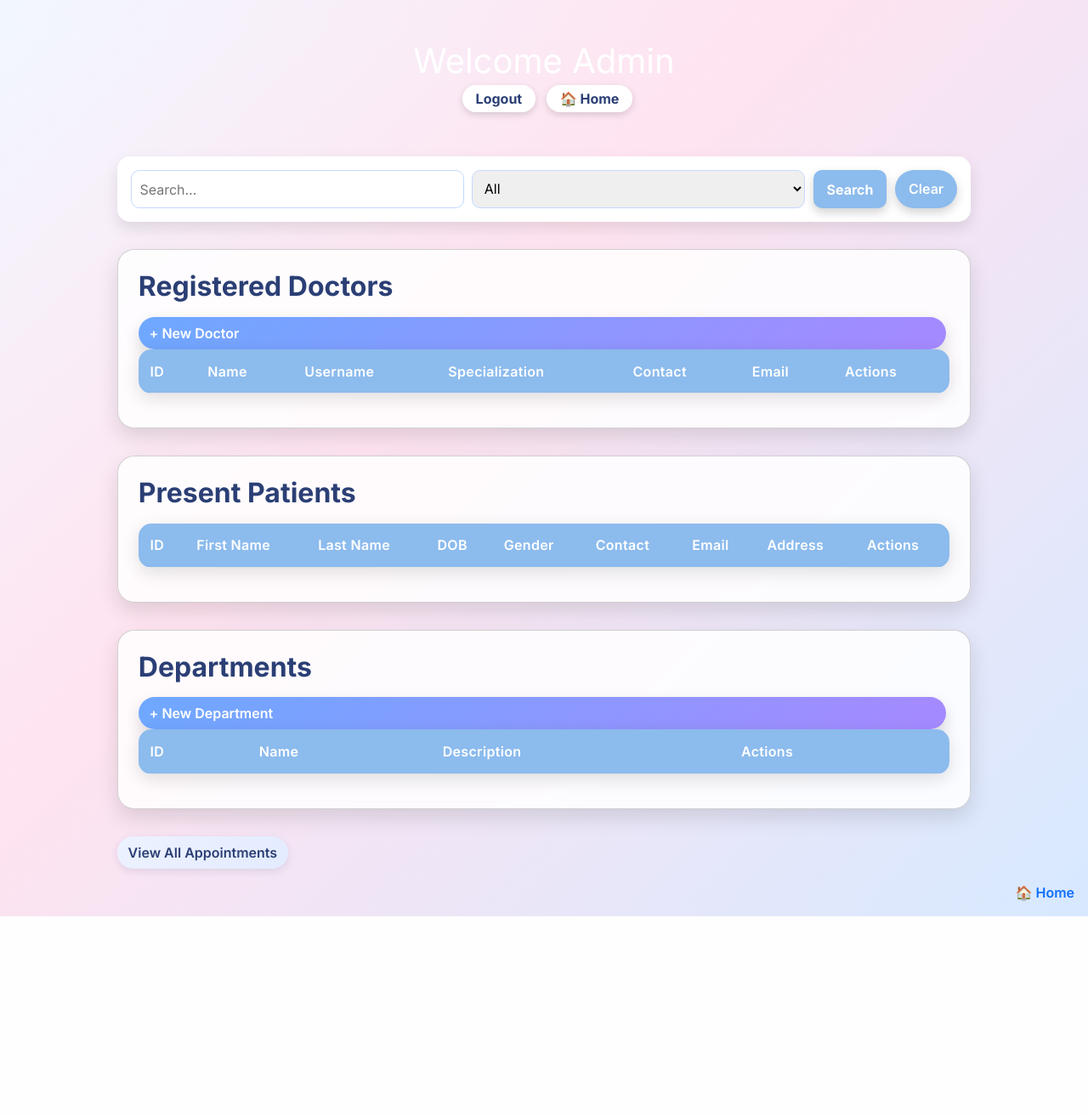
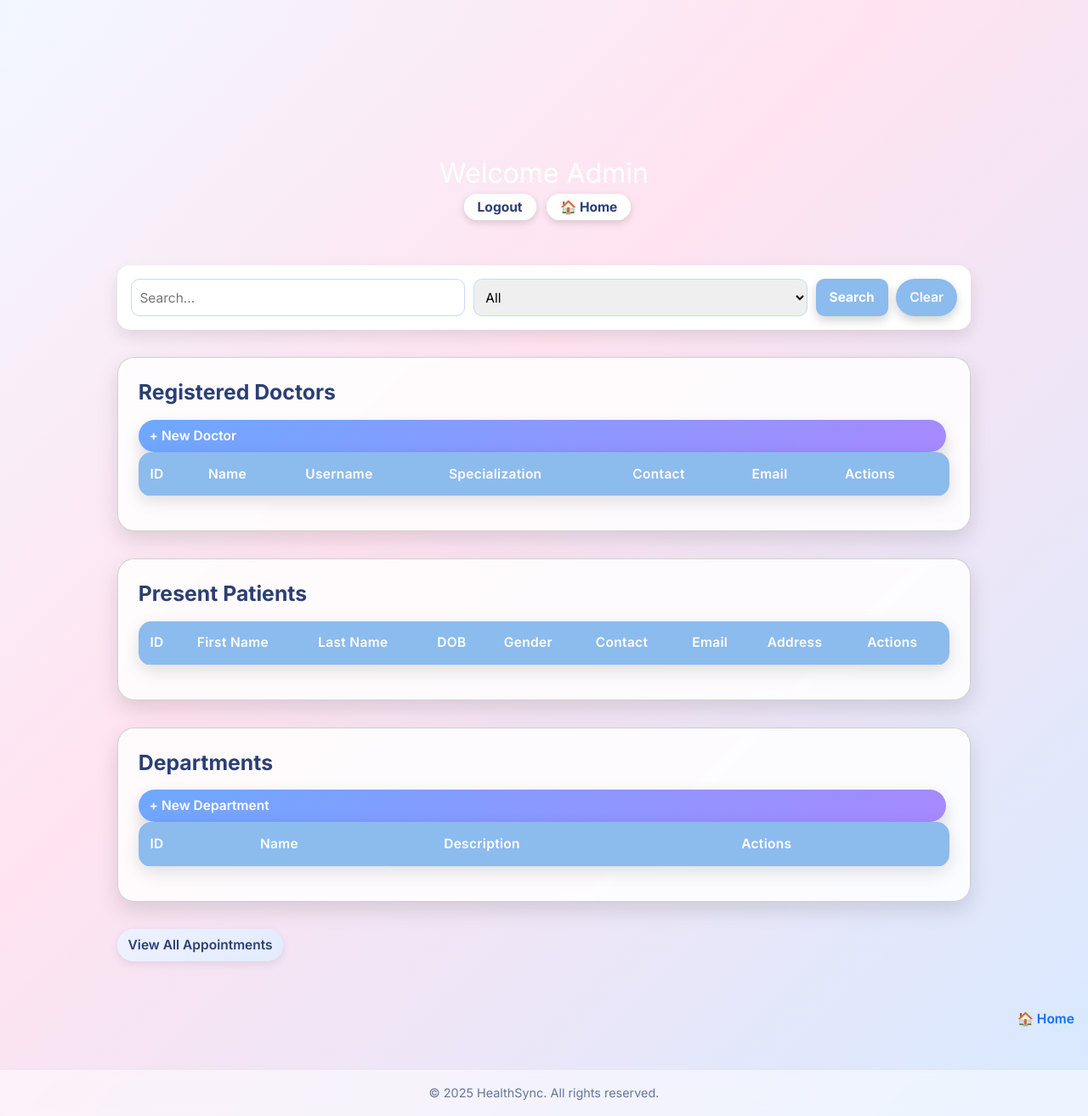
Before and after one commit to 23f3001438/hospital-management-sys, a Flask app: page /admindb in a window 1280 px wide. Shown: the whole page at 85% size. Before the commit the page ends 1078 px from the top, so only its background shows below. Run offline with Flask 3, Linux system fonts and the light colour scheme; data comes from the database, SQL or seed files in the repository; data that the repository does not hold is empty.

Commit message:
Polish global spacing, footer, and typography for consistent UI

```diff
--- a/templates/base.html
+++ b/templates/base.html
@@ -51,6 +51,11 @@
         .card:hover {
             box-shadow: var(--shadow-hover);
             transform: translateY(-2px);
+        }
+        main,
+        .container {
+            padding-top: 2.5rem;
+            padding-bottom: 2.5rem;
         }
 
         /* =========================
@@ -232,6 +237,17 @@
         }
 
 
+        .site-footer {
+            margin-top: 3rem;
+            padding: 1rem 0;
+            text-align: center;
+            font-size: 0.9rem;
+            color: rgba(43,63,117,0.7);
+            background: rgba(255,255,255,0.5);
+            backdrop-filter: blur(6px);
+        }
+
+
 
         /* slow clean movement */
         @keyframes bgShift {
@@ -240,6 +256,33 @@
             100% { background-position: 0% 50%; }
         }
 
+
+        body {
+            font-size: 15.5px;
+            line-height: 1.55;
+        }
+
+        h1 {
+            font-size: 2rem;
+            line-height: 1.25;
+        }
+
+        h2 {
+            font-size: 1.55rem;
+            line-height: 1.3;
+        }
+
+        h3 {
+            font-size: 1.2rem;
+        }
+
+        p,
+        label,
+        input,
+        select,
+        textarea {
+            line-height: 1.5;
+        }
 
     </style>
 
@@ -271,6 +314,10 @@
         </div>
     {% endblock %}
 
+    <footer class="site-footer">
+        © 2025 HealthSync. All rights reserved.
+    </footer>
+
 
     <!-- Optional: Bootstrap JS for dismissable alerts -->
     <script src="https://cdn.jsdelivr.net/npm/bootstrap@5.3.0/dist/js/bootstrap.bundle.min.js"></script>
```
